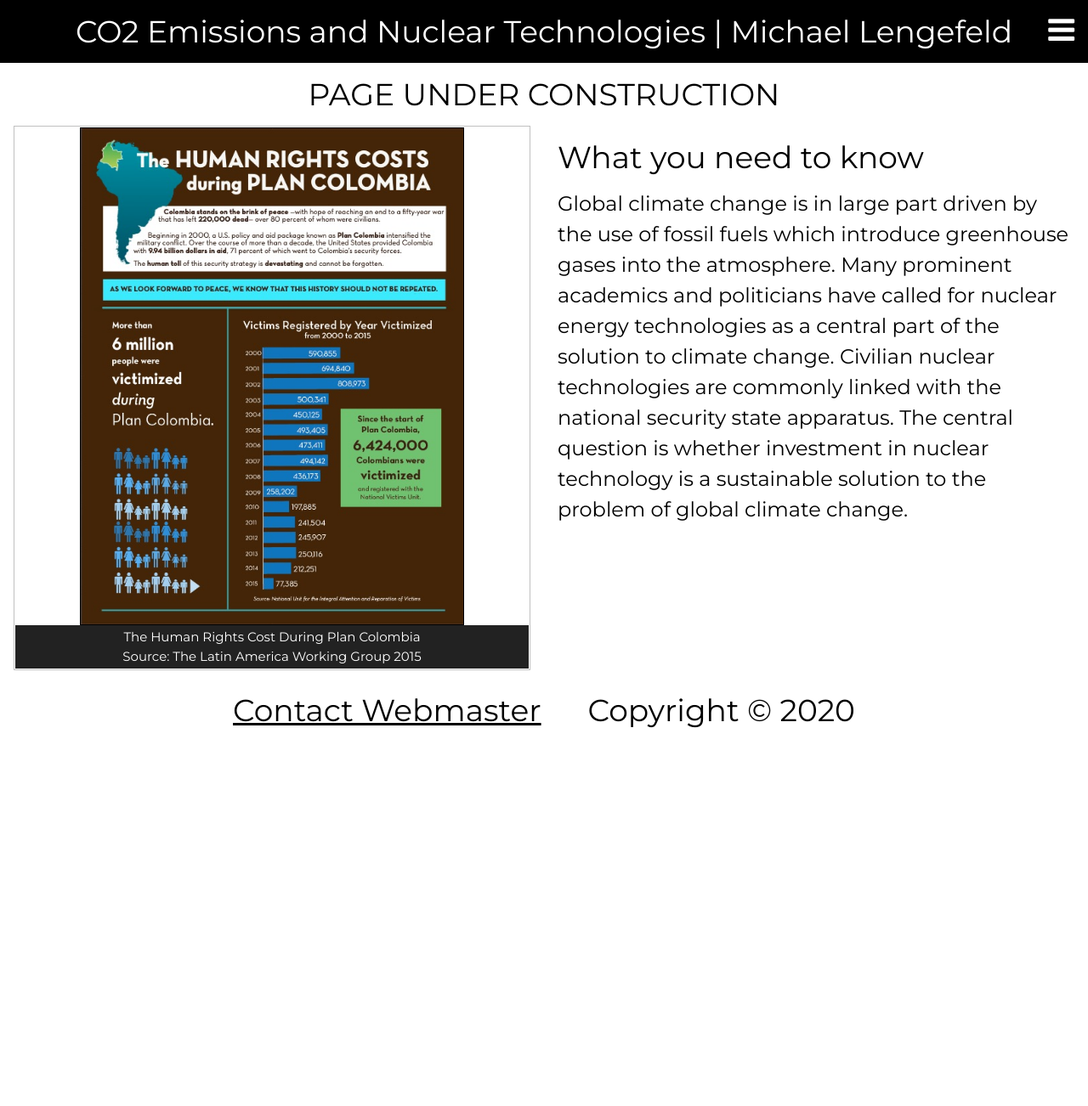
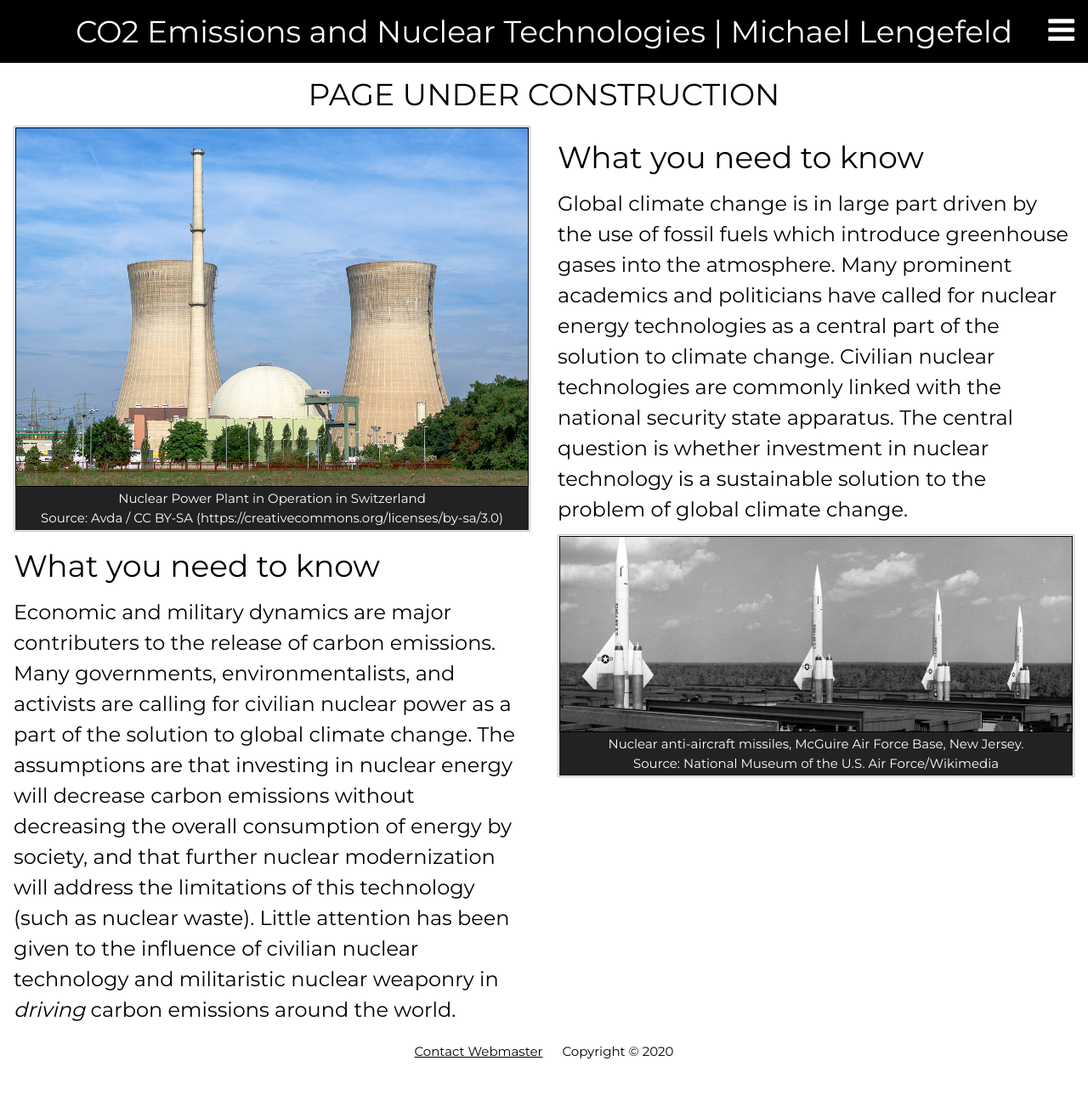
Before and after one commit to resilience1/resilience1.github.io, a Jekyll site: the page built from research/nucleartech.html, in a window 1280 px wide. Shown: the whole page at 85% size. Built offline with Jekyll 4.4.1, drawn with Linux system fonts in a browser that asks for light colours; nearby versions of some CDN libraries; before the commit the page ends 926 px from its top, so only the background shows below that.

Commit message:
Update nucleartech.html

```diff
--- a/research/nucleartech.html
+++ b/research/nucleartech.html
@@ -156,10 +156,10 @@
 	<div class="w3-row">
 		<div class="w3-half w3-container">
 			<figure class="item">
-			<img class="displayed" src="/img/HR_Colombia.jpg" alt="Human Rights Cost During Plan Colombia.
-			Source: The Latin America Working Group 2015" style="width:75%; height: 30%; border:1px solid black; align:middle">
-				<figcaption class="caption">The Human Rights Cost During Plan Colombia<br>
-					Source: The Latin America Working Group 2015
+			<img class="displayed" src="/img/reactor.jpg" alt="Human Rights Cost During Plan Colombia.
+			Source: The Latin America Working Group 2015" style="width:100%; height: 100%; border:1px solid black; align:middle">
+				<figcaption class="caption">Nuclear Power Plant in Operation in Switzerland<br>
+					Source: Avda / CC BY-SA (https://creativecommons.org/licenses/by-sa/3.0)
 				</figcaption>
 			</figure>
 		</div>
@@ -171,9 +171,29 @@
 				are commonly linked with the national security state apparatus. The central question is whether
 				investment in nuclear technology is a sustainable solution to the problem of global climate change.
 			</h2>
-			</div>
-			</div>
-			<h1>
+		</div>
+	</div>
+		<div class="w3-row">
+		<div class="w3-half w3-container">
+		<h1>What you need to know<h1>
+			<h2> Economic and military dynamics are major contributers to the release of carbon emissions. Many governments,
+				environmentalists, and activists are calling for civilian nuclear power as a part of the solution to global
+				climate change. The assumptions are that investing in nuclear energy will decrease carbon emissions
+				without decreasing the overall consumption of energy by society, and that further nuclear modernization
+				will address the limitations of this technology (such as nuclear waste). Little attention has been given
+				to the influence of civilian nuclear technology and militaristic nuclear weaponry in <i>driving</i>
+				carbon emissions around the world.
+			</h2>
+		</div>
+		<div class="w3-half w3-container">
+			<figure class="item">
+			<img class="displayed" src="/img/antiairnuke.jpg" alt="Anti-aircraft nuclear weapons" style="width:100%; height: 100%; border:1px solid black; align:middle">
+				<figcaption class="caption">Nuclear anti-aircraft missiles, McGuire Air Force Base, New Jersey. <br>
+					Source: National Museum of the U.S. Air Force/Wikimedia
+				</figcaption>
+			</figure>
+		</div>
+	</div>
 
 				<!-- END PAGE CONTENT -->
 <div class="footer center" style="color:black">
```
